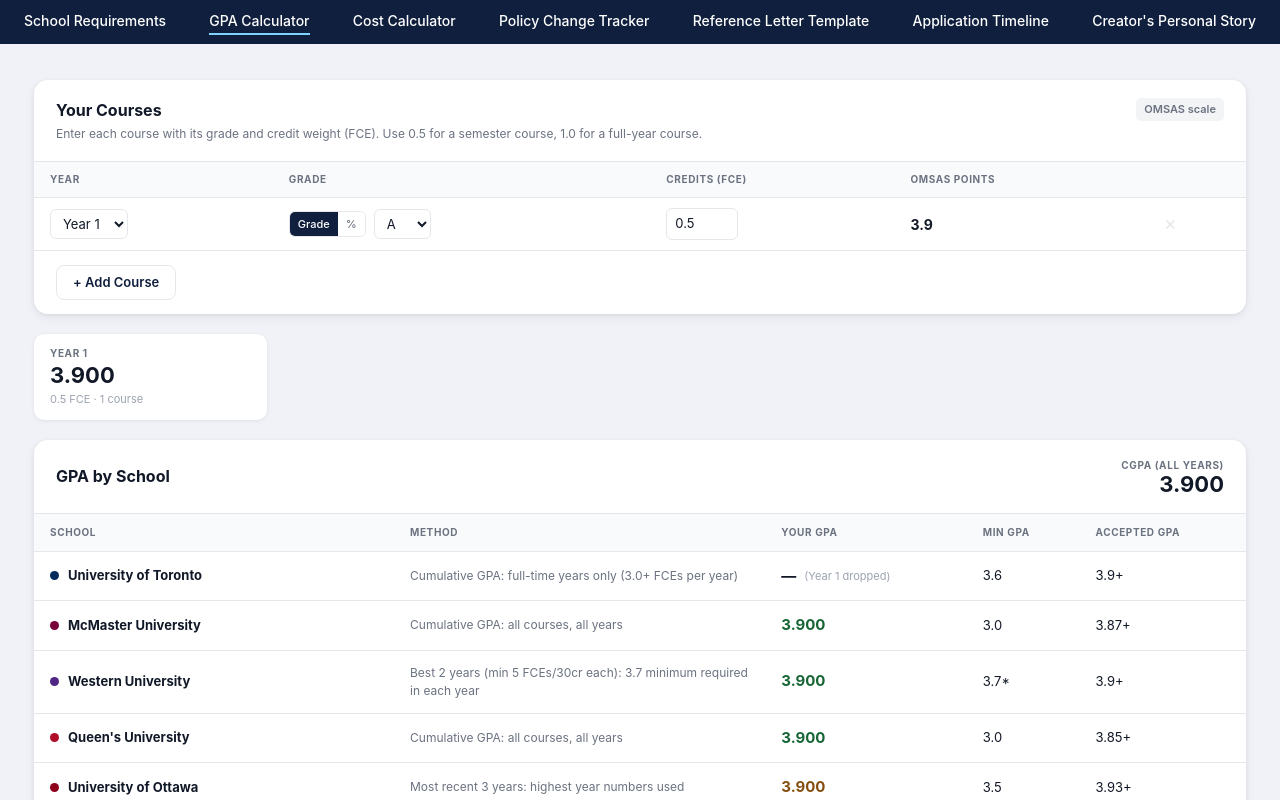
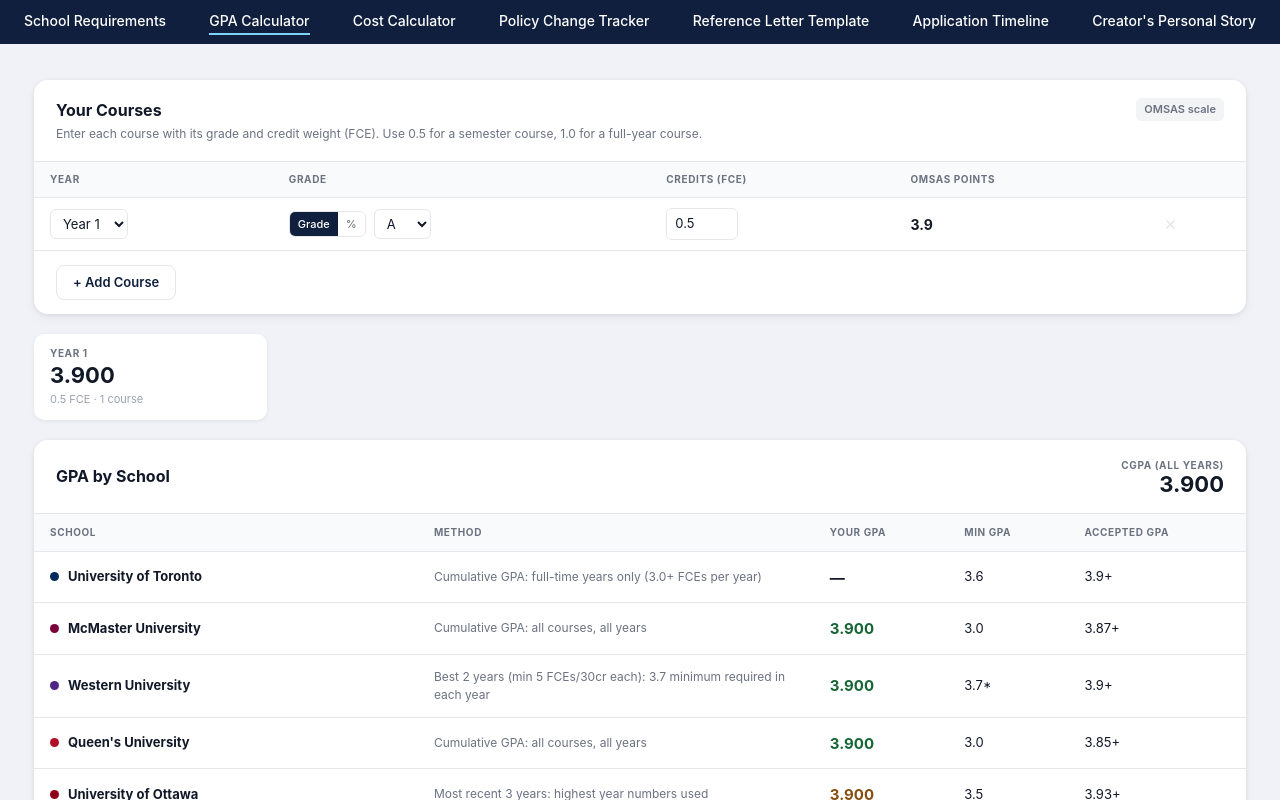
Before and after one commit to connorzgk/premedplan, a Next.js app: page / in a window 1280 px wide. Both pictures are taken after a click on the button "GPA Calculator". Shown: the top 800 px of the page. Built offline with nearby package versions, Linux system fonts and the light colour scheme.

Commit message:
Remove dropped year label from GPA calculator results table
Co-Authored-By: Claude Sonnet 4.6 <noreply@anthropic.com>

```diff
--- a/components/GPACalculator.tsx
+++ b/components/GPACalculator.tsx
@@ -260,16 +260,9 @@ export default function GPACalculator() {
                       {result.method}
                     </td>
                     <td className="px-4 py-[13px] align-middle">
-                      <div className="flex items-center gap-2 flex-wrap">
-                        <span className="text-[15px] font-bold" style={{ color: gpaColor }}>
-                          {g !== null ? g.toFixed(3) : '—'}
-                        </span>
-                        {result.droppedYears.length > 0 && (
-                          <span className="text-[11px] text-[#9ca3af]">
-                            (Year {result.droppedYears.join(', ')} dropped)
-                          </span>
-                        )}
-                      </div>
+                      <span className="text-[15px] font-bold" style={{ color: gpaColor }}>
+                        {g !== null ? g.toFixed(3) : '—'}
+                      </span>
                     </td>
                     <td className="px-4 py-[13px] text-[13px] align-middle">{result.minGPA}</td>
                     <td className="px-4 py-[13px] text-[13px] align-middle">{result.competitiveGPA}+</td>
--- a/lib/gpaCalculator.ts
+++ b/lib/gpaCalculator.ts
@@ -136,6 +136,7 @@ function uoftGPA(courses: Course[]): CalcResult {
     droppedYears,
   };
 }
+
 
 function best3Years(courses: Course[]): CalcResult {
   const summaries = calcYearSummaries(courses);
```
